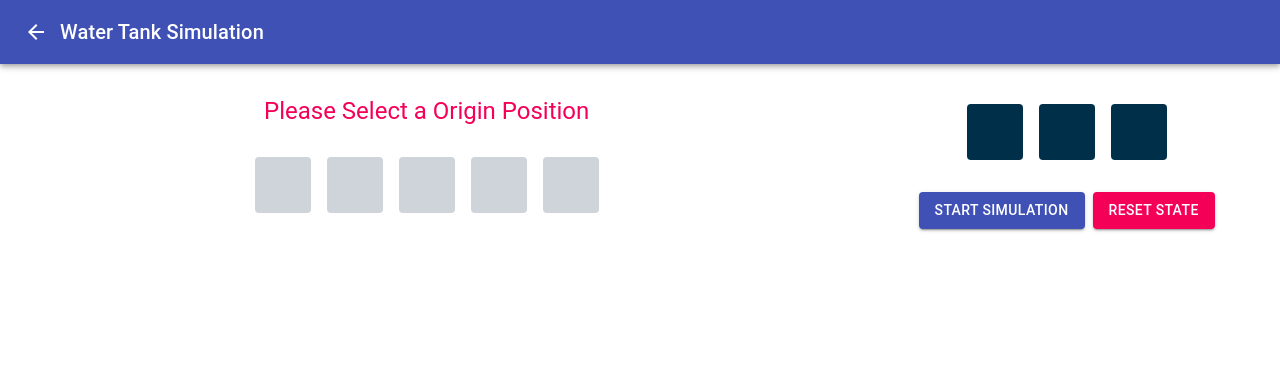
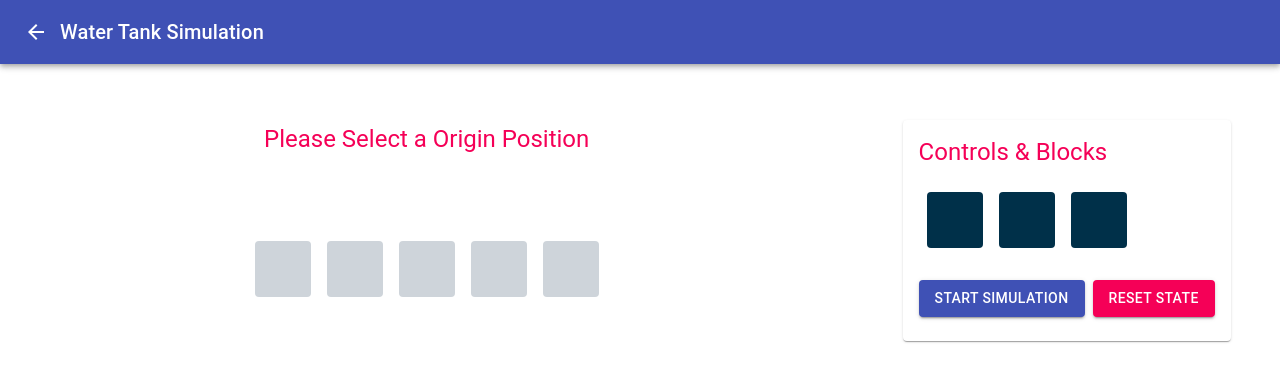
Before and after one commit to gokulsadanandam/water-tanker-simulation, a React (Create React App) app: page / in a window 1280 px wide. Both pictures are taken after a click on the button 1244 px from the left and 428 px from the top of the page. Shown: the top 382 px of the page. Built offline with nearby package versions, Linux system fonts and the light colour scheme.

Commit message:
state logic changes, removed unused code

```diff
--- a/src/+state/water.tanker.reducer.tsx
+++ b/src/+state/water.tanker.reducer.tsx
@@ -90,7 +90,7 @@ export function reducer(
         topGrid.push({
           positionX : 0,
           positionY: i,
-          isBlocked: false,
+          isBlocked: true,
           isWaterFlowed: false,
           isEdge: i===action.payload.columns || i===0
         })
--- a/src/App.css
+++ b/src/App.css
@@ -7,3 +7,7 @@
 .block-drop-container{
   cursor: auto;
 }
+
+.controls-card-header{
+  padding-bottom: 0px !important;
+}
--- a/src/App.tsx
+++ b/src/App.tsx
@@ -4,8 +4,11 @@ import {
   Grid,
   Button,
   Typography,
+  Card,
+  CardContent,
+  CardHeader,
 } from "@material-ui/core";
-import { topRow, WaterTankItem } from "./data";
+import { WaterTankItem } from "./data";
 import { DropContainer } from "./Components/Drop.Container";
 import { DraggableGrid } from "./Components/Dragabble.Grid";
 import {useStoreContext} from './+state/water.tankerprovider.context'
@@ -74,9 +77,9 @@ function App() {
         let a: any = p.positionX + directions.down.positionX;
         let b: any = p.positionY + directions.down.positionY;
 
-        if(a===rows-1){
-          isEndReachedFlag =true
-        }
+        // if(a===rows-1){
+        //   isEndReachedFlag =true
+        // }
 
         // a = 2 , b = 3;
 
@@ -98,7 +101,7 @@ function App() {
 
           if (
             a >= 0 &&
-            a < rows &&
+            a < rows-1 &&
             b >= 0 &&
             b < columns &&
             !isEndReachedFlag &&
@@ -114,7 +117,7 @@ function App() {
 
           if (
             a >= 0 &&
-            a < rows &&
+            a < rows-1 &&
             b >= 0 &&
             b < columns &&
             !isEndReachedFlag &&
@@ -126,6 +129,14 @@ function App() {
 
         timer = timer + 1000;
       }
+
+
+      setTimeout(
+        () => {
+          return dispatch({ type : 'watertanker/notificationMessage' , payload: "Simulation Ended. Reset State to Try Again." })
+        },timer
+      );
+
       return arr;
     }
   };
@@ -145,31 +156,39 @@ function App() {
   return (
     <Grid container justifyContent="center">
       <Grid container lg={8} alignItems="center" justifyContent="center">
-        { !originY.selected && <Typography color="secondary" gutterBottom variant="h5">
+        {!originY.selected && (
+          <Typography color="secondary" gutterBottom variant="h5">
             Please Select a Origin Position
           </Typography>
-        }
+        )}
         <Grid
           item
           container
           key={`container-grid-position-selector`}
           justifyContent="center"
         >
-          <Box display="flex" >
+          <Box display="flex">
             {topGrid.map((topRowGrid) => (
-              <DropContainer {...topRowGrid} onClick={ _ => updateOriginAction(topRowGrid.positionY) } >
+              <DropContainer
+                {...topRowGrid}
+                onClick={(_) => updateOriginAction(topRowGrid.positionY)}
+              >
                 <Box
                   m={1}
                   p={1}
                   borderRadius={4}
-                  bgcolor={originY?.value === topRowGrid.positionY && "#e63946" || "#ced4da"}
+                  bgcolor={
+                    (originY?.value === topRowGrid.positionY && "#e63946") ||
+                    "#ced4da"
+                  }
                   className="blocks"
                 />
               </DropContainer>
             ))}
           </Box>
         </Grid>
-        { originY.selected && state?.WaterTank.map((gridRow, index) => (
+        {originY.selected &&
+          state?.WaterTank.map((gridRow, index) => (
             <Grid
               item
               container
@@ -207,7 +226,17 @@ function App() {
         justifyContent="center"
         style={{ paddingTop: 8 }}
       >
-        <Grid container item alignItems="center" justifyContent="center">
+        <Grid
+          container
+          item
+          style={{ marginTop: 24 }}
+          alignItems="center"
+          justifyContent="center"
+        >
+          <Card>
+            <CardHeader className="controls-card-header" title="Controls & Blocks" titleTypographyProps={{ color : 'secondary' }} />
+            <CardContent>
+              <Box mb={3} display="flex" flexWrap="wrap">
               {new Array(blocks).fill(null).map((_) => (
                 <DraggableGrid>
                   <Box
@@ -219,14 +248,7 @@ function App() {
                   />
                 </DraggableGrid>
               ))}
-        </Grid>
-        <Grid
-          container
-          item
-          style={{ marginTop: 24 }}
-          alignItems="center"
-          justifyContent="center"
-        >
+              </Box>
               <Button variant="contained" color="primary" onClick={fillTheTank}>
                 Start Simulation
               </Button>
@@ -238,6 +260,8 @@ function App() {
               >
                 Reset State
               </Button>
+            </CardContent>
+          </Card>
         </Grid>
       </Grid>
     </Grid>
--- a/src/Components/Dragabble.Grid.tsx
+++ b/src/Components/Dragabble.Grid.tsx
@@ -1,6 +1,6 @@
 import { FC } from 'react'
 import { useDrag } from 'react-dnd'
-import { Grid, GridProps, Theme } from '@material-ui/core';
+import { Grid, GridProps } from '@material-ui/core';
 import { ItemTypes } from './Dragabble.Items.Type';
 import { WaterTankItem } from '../data';
 import {useStoreContext} from '../+state/water.tankerprovider.context'
--- a/src/Components/VerticalTextCards.tsx
+++ b/src/Components/VerticalTextCards.tsx
@@ -3,7 +3,6 @@ import Card from '@material-ui/core/Card';
 import CardActions from '@material-ui/core/CardActions';
 import CardContent from '@material-ui/core/CardContent';
 import Typography from '@material-ui/core/Typography';
-import Slider from "@material-ui/core/Slider";
 
 const useStyles = makeStyles({
   root: {
--- a/src/WaterTank.Inputs.tsx
+++ b/src/WaterTank.Inputs.tsx
@@ -1,7 +1,6 @@
 import React from "react";
 import Fab from "@material-ui/core/Fab";
 import NavigateNextIcon from "@material-ui/icons/NavigateNext";
-import Typography from "@material-ui/core/Typography";
 import Slider from "@material-ui/core/Slider";
 import Grid from "@material-ui/core/Grid";
 import { useStoreContext } from "./+state/water.tankerprovider.context";
--- a/src/index.tsx
+++ b/src/index.tsx
@@ -4,7 +4,6 @@ import './index.css';
 import App from './App';
 import AppHeader from './App.Header';
 import WaterTankInputs from './WaterTank.Inputs';
-import reportWebVitals from './reportWebVitals';
 import { DndProvider } from 'react-dnd'
 import { HTML5Backend } from 'react-dnd-html5-backend'
 import StoreContext from './+state/water.tankerprovider.context'
```
Lines whose indentation alone changed are shown as unchanged.
